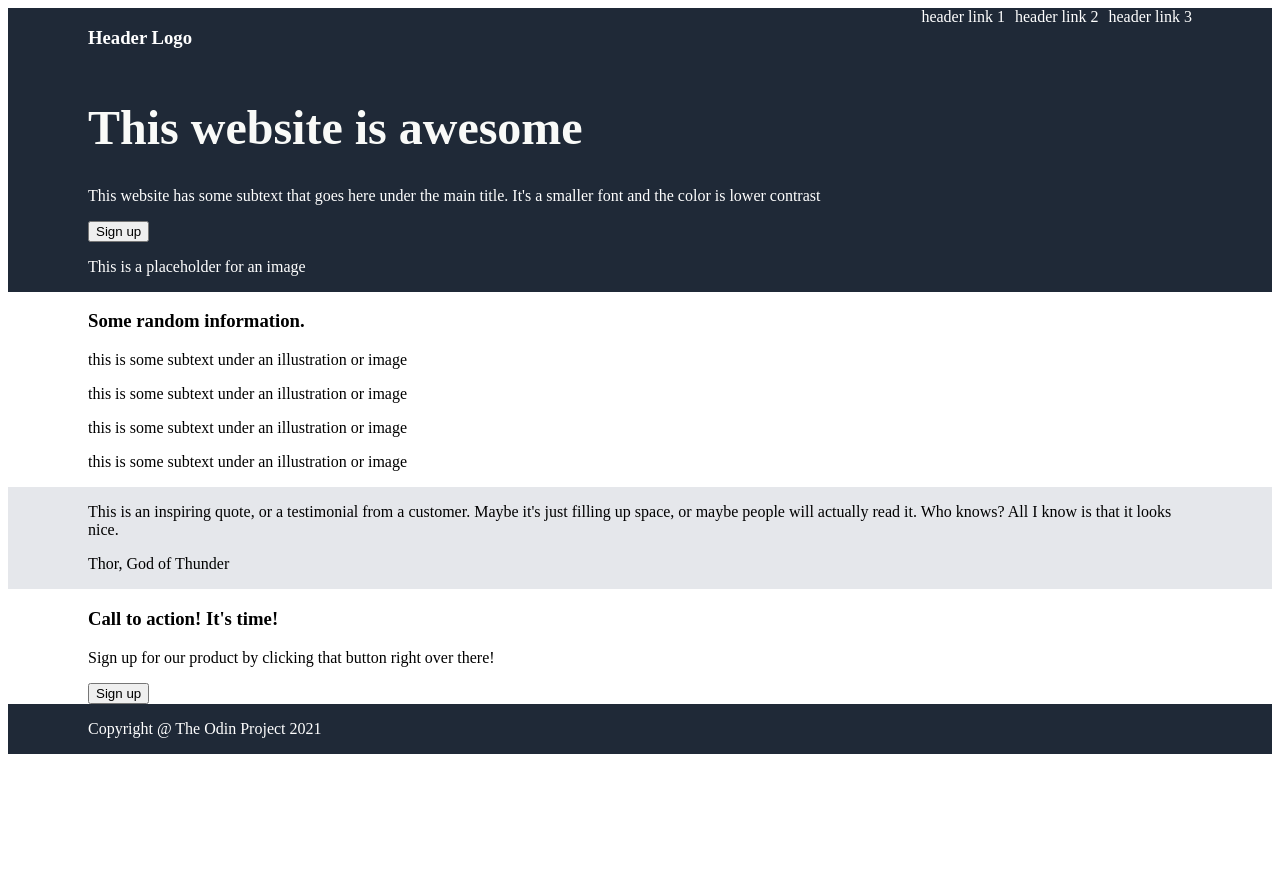
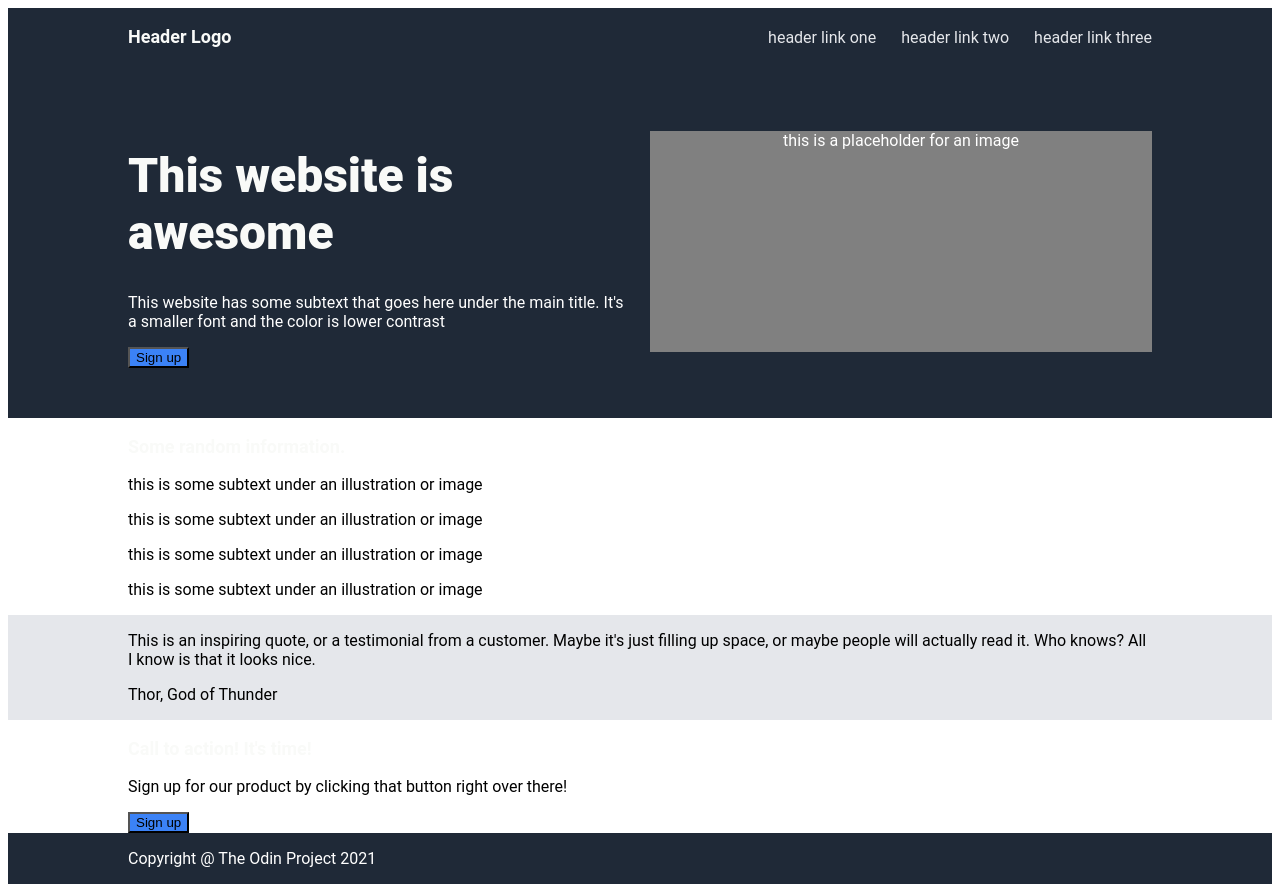
Before and after one commit to ethancampbell997/odin-landing-page, a plain HTML site: page index.html in a window 1280 px wide. Before the commit the page ends 800 px from the top, so only its background shows below. Drawn offline with Linux system fonts and the light colour scheme.

Commit message:
Add font, css style to header and one

```diff
--- a/index.html
+++ b/index.html
@@ -10,9 +10,9 @@
     <div class="header">
         <h3>Header Logo</h3>
         <div class="links">
-            <div>header link 1</div>
-            <div>header link 2</div>
-            <div>header link 3</div>
+            <div>header link one</div>
+            <div>header link two</div>
+            <div>header link three</div>
         </div>
     </div>
     <div class="one">
@@ -21,7 +21,7 @@
             <p>This website has some subtext that goes here under the main title. It's a smaller font and the color is lower contrast</p>
             <button>Sign up</button>
         </div>
-        <p>This is a placeholder for an image</p>
+        <p class="placeholder">this is a placeholder for an image</p>
     </div>
     <div class="two">
         <h3>Some random information.</h3>
--- a/style.css
+++ b/style.css
@@ -1,7 +1,8 @@
 /*basic structure*/
 .header, .one, .two, .three, .four, .footer {
-    padding-left: 80px;
-    padding-right: 80px;
+    padding-left: 120px;
+    padding-right: 120px;
+    font-family: Roboto, sans-serif;
 }
 body {
     display: flex;
@@ -16,16 +17,45 @@ body {
     background-color: #e5e7eb;
 }
 /*header stuff*/
+h3 {
+    font-size: 18px;
+
+    color: #f9faf8;
+}
+.links {
+    padding-top: 20px;
+    display: flex;
+    gap: 25px;
+    font-weight: 18px;
+    color: #e5e7eb;
+}
+
 .header {
     display: flex;
     justify-content: space-between;
 }
-.links {
-    display: flex;
-    gap: 10px;
-}
+
 h1 {
     font-size: 48px;
     font-weight: 800;
     color: #f9faf8;
 }
+.one {
+    display: flex;
+    gap: 20px;
+    padding-top: 50px;
+    padding-bottom: 50px;
+}
+.placeholder {
+    background-color: grey;
+    flex: 1 1 0;
+    justify-content: center;
+    align-items: center;
+    text-align: center;
+}
+.left {
+    flex: 1 1 0;
+}
+button {
+    background-color: rgb(59, 130, 246);
+}
```
